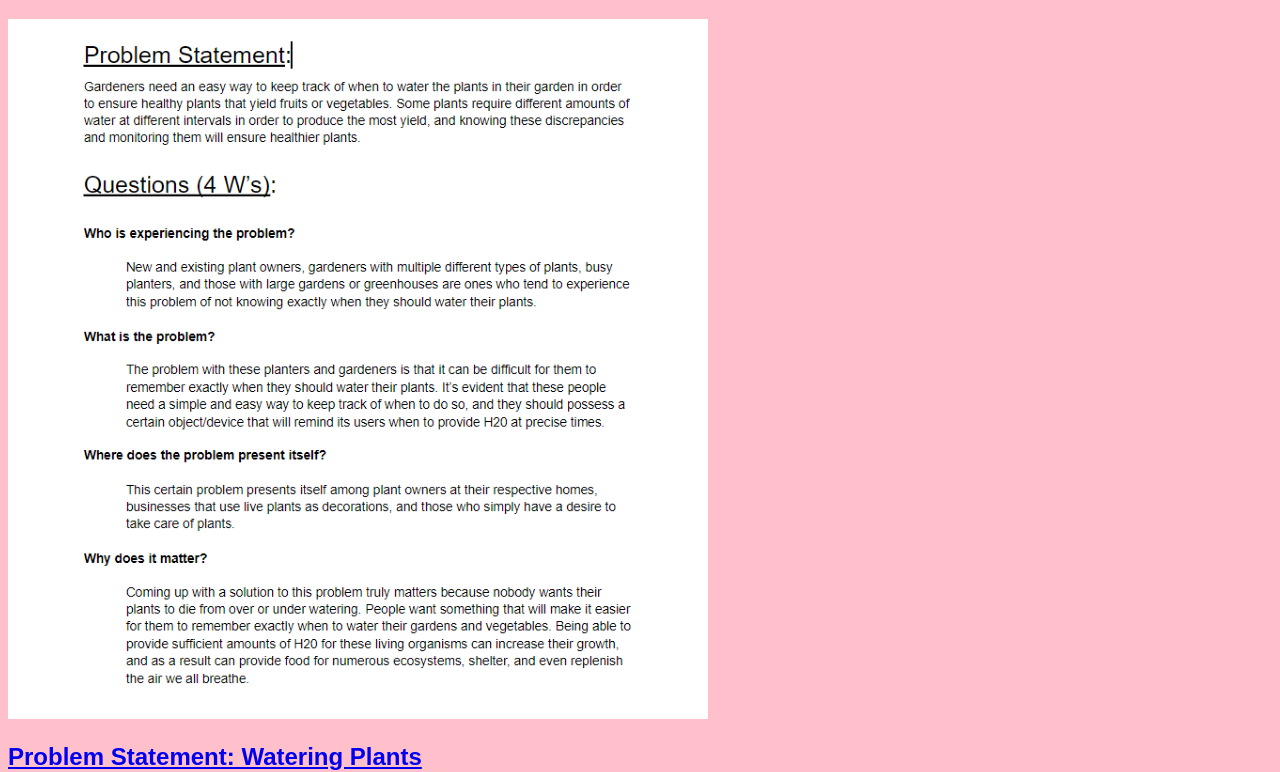
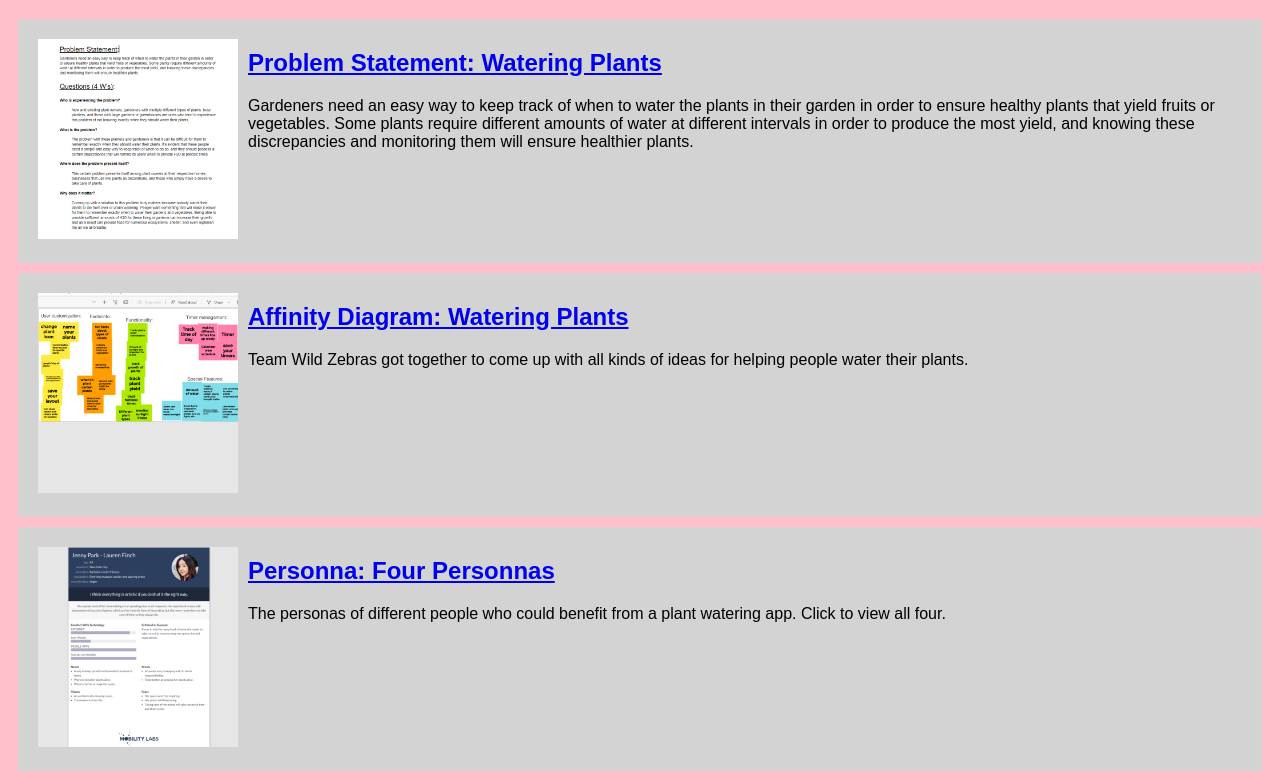
Before and after one commit to Laurenfinch/Laurenfinch.github.io, a plain HTML site: page index.html in a window 1280 px wide. Shown: the part 61-833 px from the top of the page. Drawn offline with Linux system fonts and the light colour scheme.

Commit message:
Add files via upload

```diff
--- a/styles.css
+++ b/styles.css
@@ -1,6 +1,18 @@
 body {
     background: pink;
     font-family: Arial, Helvetica, sans-serif;
+}
+
+.assignment{
+    display:flex;
+    padding:10px;
+    margin:10px;
+    background:lightgrey;
+}
+
+.assignment img{
+    width:200px;
+    padding:10px;
 }
 
 h1 {
```
